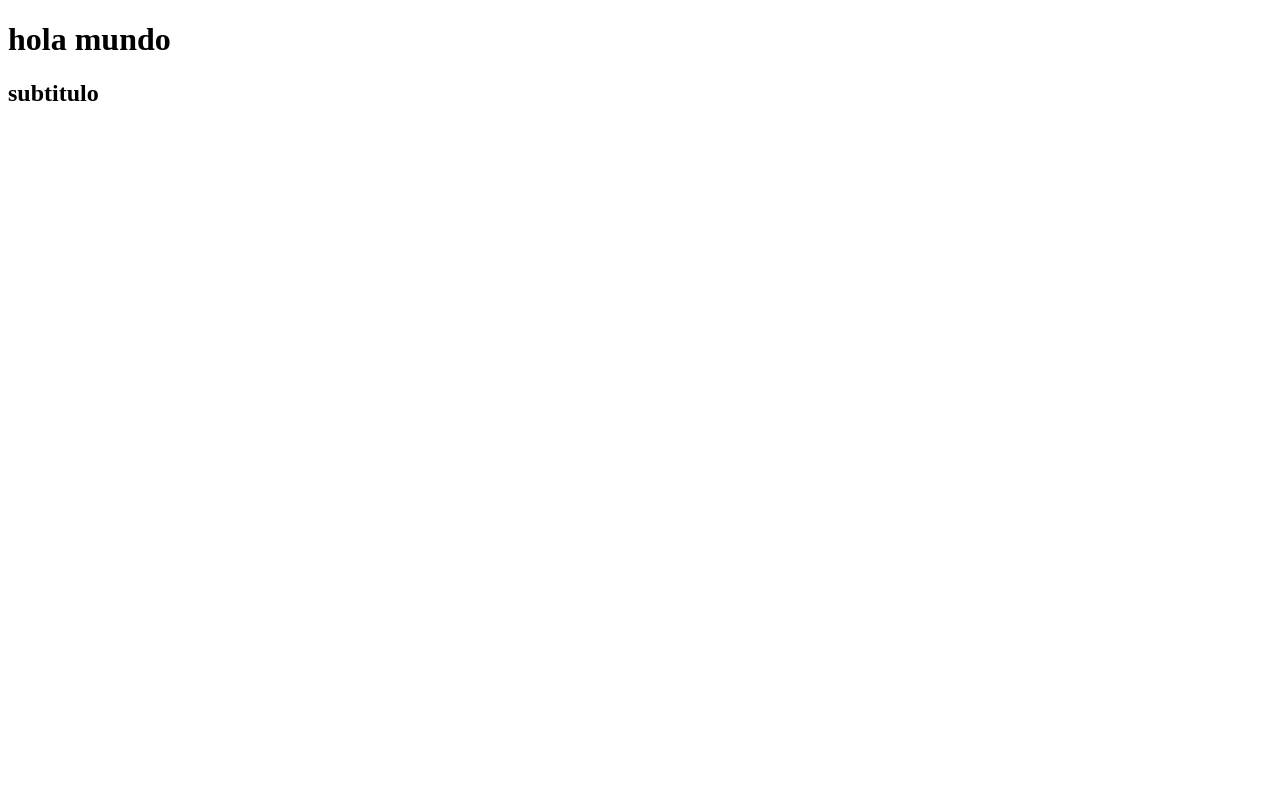
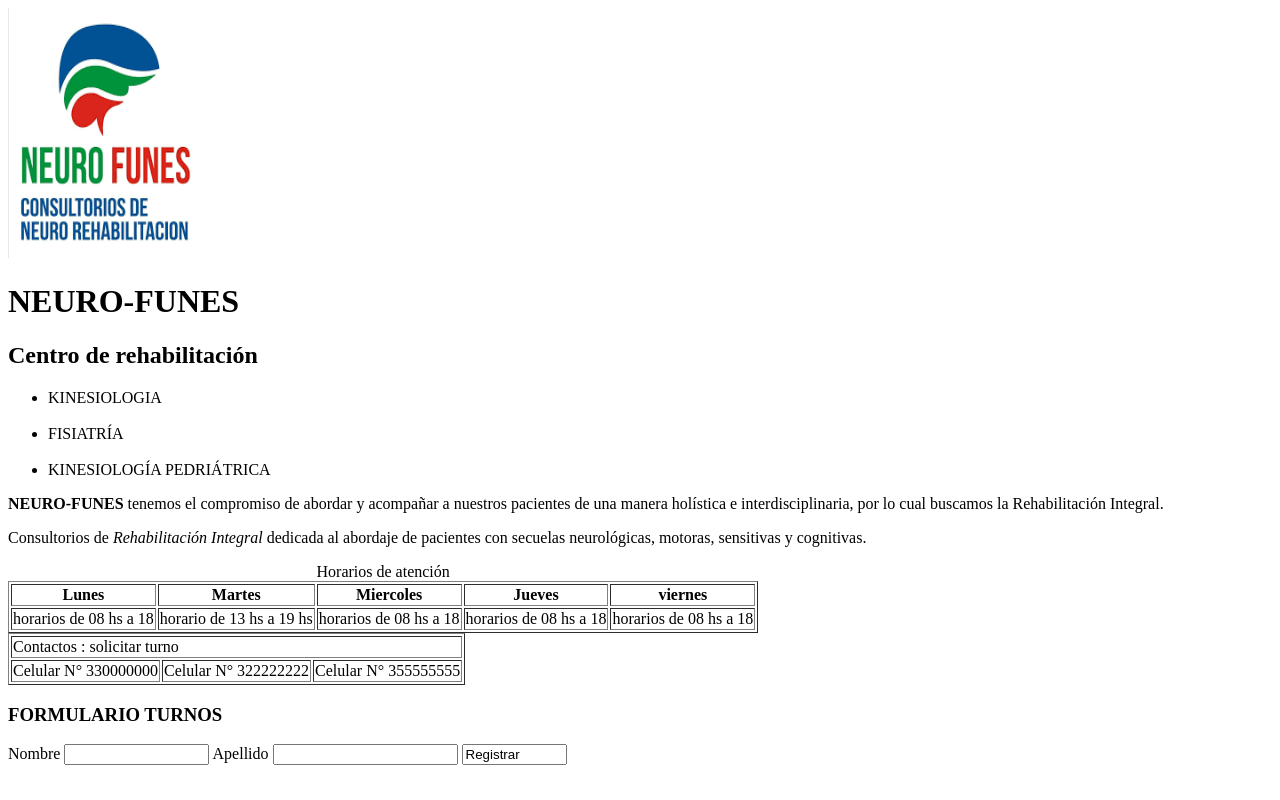
Before and after one commit to monicarabo/semana-2, a plain HTML site: page index.html in a window 1280 px wide. Drawn offline with Linux system fonts and the light colour scheme.

Commit message:
semana 2

```diff
--- a/index.html
+++ b/index.html
@@ -4,10 +4,74 @@
     <meta charset="UTF-8">
     <meta http-equiv="X-UA-Compatible" content="IE=edge">
     <meta name="viewport" content="width=device-width, initial-scale=1.0">
-    <title>Document</title>
+    <title>NEURO-FUNES</title>
+
 </head>
+<header>
+    <main>
+        <img src="./img/NEUROFUNES.jpg" alt="Consultorios de Rehabilitación" width="200" height="250">
+    </main>
+    </header>
 <body>
-    <h1>hola mundo</h1>
-    <h2>subtitulo</h2>
+    <h1>NEURO-FUNES</h1>
+    <h2>Centro de rehabilitación</h2>
+</body>
+<ul>
+
+    <li>KINESIOLOGIA</li>
+    <br>
+    <LI>FISIATRÍA</LI>
+    <br>
+    <LI>KINESIOLOGÍA PEDRIÁTRICA</LI>
+</ul>
+<P><b>NEURO-FUNES</b> tenemos el compromiso de abordar y acompañar a nuestros pacientes de una manera holística e interdisciplinaria, por lo cual buscamos la Rehabilitación Integral.</p>
+    <p></b>Consultorios de <i>Rehabilitación Integral</i> dedicada al abordaje de pacientes con secuelas neurológicas, motoras, sensitivas y cognitivas.</p>
+<Table border="1">
+    <caption>Horarios de atención</caption>
+    <tr>
+        <th>Lunes</th>
+        <th>Martes</th>
+        <th>Miercoles</th>
+        <th>Jueves</th>
+        <th>viernes</th>
+    </tr>
+    <tr>
+        <td>
+            horarios de 08 hs a 18
+        </td>
+          <td>
+            horario de 13 hs a 19 hs
+        </td>
+        <td>
+            horarios de 08 hs a 18
+        </td>
+           <td>
+            horarios de 08 hs a 18
+           </td>
+            <td>
+                horarios de 08 hs a 18
+            </td>
+        </table>
+<table border="1">
+      <tr>
+        <td colspan="3">Contactos : solicitar turno</td>
+      </tr>
+      <tr>
+        <td>Celular N° 330000000</td>
+        <td>Celular N° 322222222</td>
+        <td>Celular N° 355555555</td>
+      </tr>
+    </Table>
+<body>
+    <h3>FORMULARIO TURNOS</h3>
+    <form >
+        <label >Nombre</label>
+    <input type="text" size="15">
+    <label >Apellido</label>
+    <input type="text">
+
+    <input type="submit "value= "Registrar" size="10">
+
+    </form>
 </body>
 </html>
```
Also changed, not shown: img/NEUROFUNES.jpg (added).
